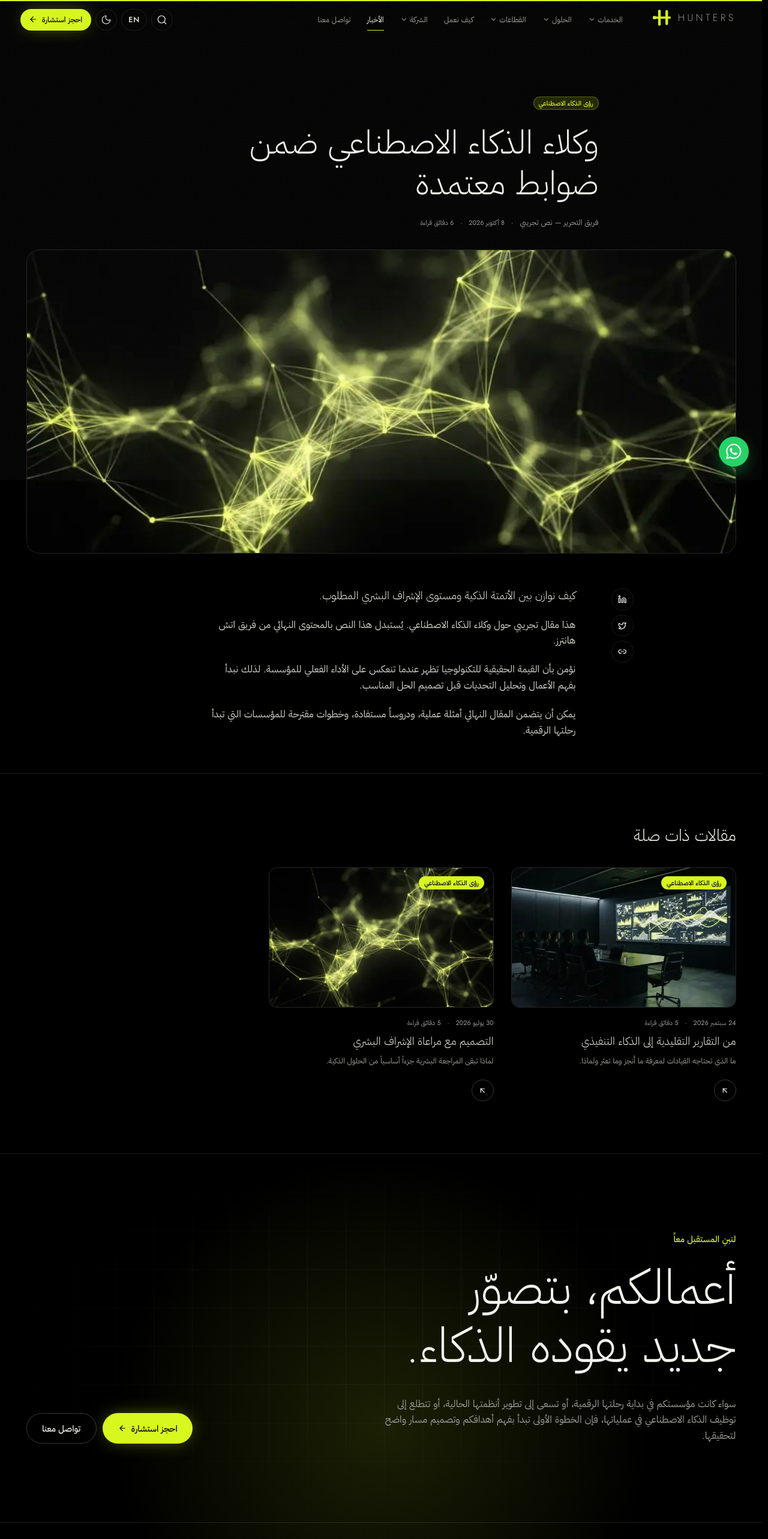
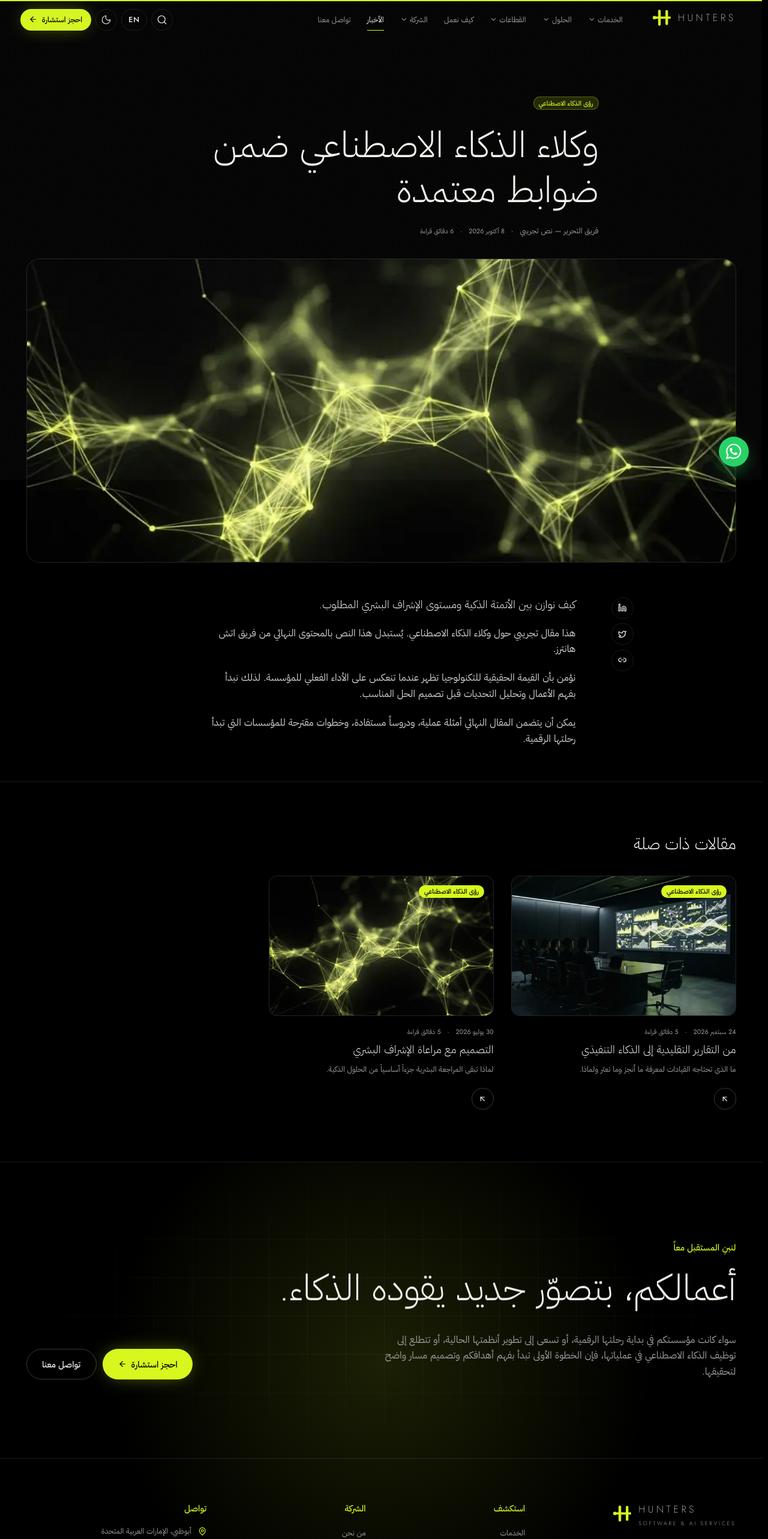
Before and after one commit to ahmedkhaledaboamer/Hunters, a React (Vite) app: page /news/ai-agents-within-approved-controls in a window 1280 px wide. Shown: the top 2566 px of the page at 60% size. Built offline with nearby package versions, Linux system fonts and the light colour scheme; a web font is replaced by a local one.

Commit message:
feat: implement loading bar and adjust text display properties for consistency

```diff
--- a/index.html
+++ b/index.html
@@ -30,6 +30,12 @@
     <style>
       .hero-shell{display:none}[lang=ar] .hero-shell-ar,[lang=en] .hero-shell-en{display:block}
       .no-shell .hero-shell{display:none!important}
+      /* Load bar: a 2px line on top of the page (never covers content, so it costs nothing in speed). */
+      #hh-load{position:fixed;inset-inline:0;top:0;z-index:200;height:2px;background:#d7f71e;box-shadow:0 0 10px rgb(215 247 30/.7);transform-origin:left;transform:scaleX(0);animation:hh-load 2.4s cubic-bezier(.1,.7,.2,1) forwards;pointer-events:none;transition:transform .25s ease,opacity .35s ease .2s}
+      [dir=rtl] #hh-load{transform-origin:right}
+      #hh-load.done{transform:scaleX(1);opacity:0;animation:none}
+      @keyframes hh-load{to{transform:scaleX(.85)}}
+      @media (prefers-reduced-motion:reduce){#hh-load{display:none}}
     </style>
     <link rel="canonical" href="%VITE_SITE_URL%/" />
 
@@ -75,6 +81,14 @@
     </script>
   </head>
   <body>
+    <div id="hh-load" aria-hidden="true"></div>
+    <script>
+      (function () {
+        var bar = document.getElementById('hh-load');
+        function done() { bar.classList.add('done'); setTimeout(function () { bar.remove(); }, 700); }
+        if (document.readyState === 'complete') done(); else window.addEventListener('load', done, { once: true });
+      })();
+    </script>
     <div id="root"></div>
     <noscript>
       <h1>H HUNTERS Technology Solutions</h1>
--- a/src/components/home/HeroSlider.tsx
+++ b/src/components/home/HeroSlider.tsx
@@ -125,7 +125,7 @@ export function HeroSlider() {
                     instant={i === 0}
                     delay={0.1}
                     text={l(slide.title)}
-                    className="mt-7 max-w-6xl text-display [font-size:min(var(--text-display),9svh)] font-extralight tracking-[-0.035em] text-fg rtl:font-light rtl:leading-[1.2] rtl:tracking-normal" />
+                    className="mt-7 max-w-6xl text-display font-extralight tracking-[-0.035em] text-fg rtl:font-light rtl:leading-[1.2] rtl:tracking-normal" />
 
                   <motion.p
                     initial={false}
--- a/src/index.css
+++ b/src/index.css
@@ -34,10 +34,11 @@
   --font-latin: "Jost", ui-sans-serif, system-ui, sans-serif;
   --ease-out-expo: cubic-bezier(0.23, 1, 0.32, 1);
   --tracking-eyebrow: 0.3em;
-  --text-display: clamp(2.6rem, 1.4rem + 4.7vw, 5.9rem);
+  /* One heading size site-wide: the home hero title (also capped by screen height). */
+  --text-display: min(clamp(2.2rem, 1.2rem + 3.9vw, 4.8rem), 7.5svh);
   --text-display--line-height: 1;
-  --text-headline: clamp(1.9rem, 1.3rem + 2.45vw, 3.75rem);
-  --text-headline--line-height: 1.05;
+  --text-headline: var(--text-display);
+  --text-headline--line-height: 1;
   --animate-marquee: marquee 45s linear infinite;
   --animate-marquee-reverse: marquee-reverse 45s linear infinite;
   --animate-node-pulse: node-pulse 2.4s cubic-bezier(0.23, 1, 0.32, 1) infinite;
--- a/src/pages/about/AboutPage.tsx
+++ b/src/pages/about/AboutPage.tsx
@@ -151,7 +151,7 @@ function EditorialBlock({ id, eyebrow, index, title, children, last }: Editorial
         <div className="lg:sticky lg:top-36 lg:self-start">
           <Eyebrow index={index}>{eyebrow}</Eyebrow>
           <div id={`${id}-title`}>
-            <SplitText text={title} className="mt-5 text-4xl font-light tracking-tight md:text-5xl rtl:leading-[1.3] rtl:tracking-normal" />
+            <SplitText text={title} className="mt-5 text-headline font-light tracking-tight rtl:leading-[1.2] rtl:tracking-normal" />
           </div>
         </div>
         <div className="flex flex-col gap-8">{children}</div>
--- a/src/pages/news/NewsDetailPage.tsx
+++ b/src/pages/news/NewsDetailPage.tsx
@@ -48,7 +48,7 @@ export function NewsDetailPage() {
       <article>
         <Container className="max-w-4xl pb-10 pt-36 md:pt-44">
           <Badge tone="accent">{t(`news.categories.${a.category}`)}</Badge>
-          <h1 className="mt-6 text-4xl font-light leading-tight md:text-6xl">{brandify(l(a.title))}</h1>
+          <h1 className="mt-6 text-headline font-light leading-tight">{brandify(l(a.title))}</h1>
           <div className="mt-6 flex flex-wrap items-center gap-3 text-sm text-muted">
             <span>{l(a.author)}</span><span aria-hidden>·</span><NewsMeta article={a} />
           </div>
--- a/vite.config.ts
+++ b/vite.config.ts
@@ -142,7 +142,7 @@ function heroShell(): Plugin {
     return `<section class="hero-shell hero-shell-${lang} relative h-[100svh] min-h-[680px] overflow-hidden">
         <div class="mx-auto w-full px-5 sm:px-8 lg:px-12 max-w-[1680px] relative flex h-full flex-col justify-center-safe pb-44 pt-28">
           <p class="eyebrow flex items-center gap-3"><span dir="ltr" class="text-muted tabular-nums">01</span><span aria-hidden="true" class="h-0.5 w-6 rounded-full bg-lime-500"></span><span>${escapeHtml(eyebrow)}</span></p>
-          <h1 class="text-balance mt-7 max-w-6xl text-display [font-size:min(var(--text-display),9svh)] font-extralight tracking-[-0.035em] text-fg rtl:font-light rtl:leading-[1.2] rtl:tracking-normal">${escapeHtml(slide.title[lang])}</h1>
+          <h1 class="text-balance mt-7 max-w-6xl text-display font-extralight tracking-[-0.035em] text-fg rtl:font-light rtl:leading-[1.2] rtl:tracking-normal">${escapeHtml(slide.title[lang])}</h1>
           <p class="mt-8 max-w-2xl text-lg leading-relaxed text-muted md:text-xl">${escapeHtml(slide.subtitle[lang])}</p>
           <div class="mt-10 flex flex-wrap gap-3">
             <a href="/book-consultation" class="${buttonClass('primary', 'lg')}"><span>${escapeHtml(t.nav.book)}</span>${arrow}</a>
```
